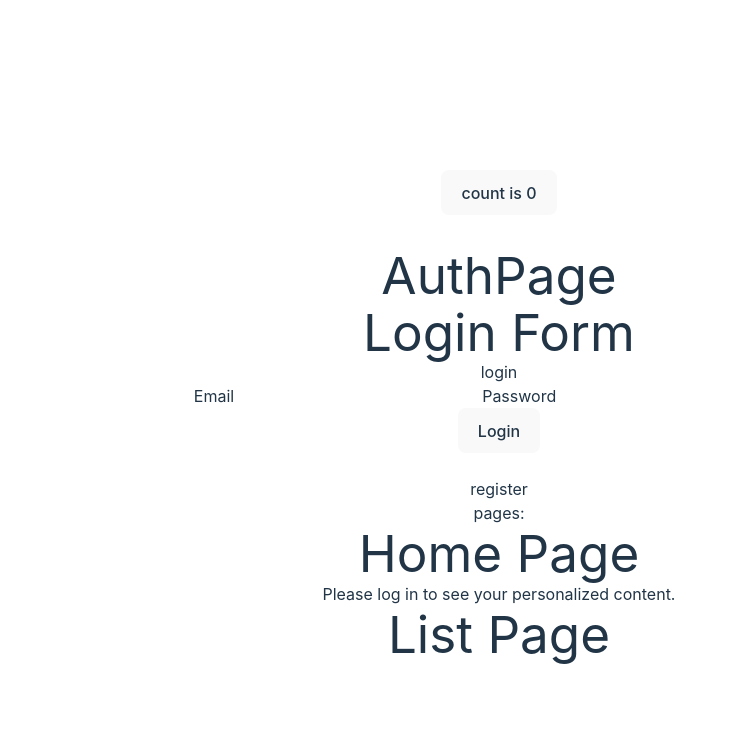
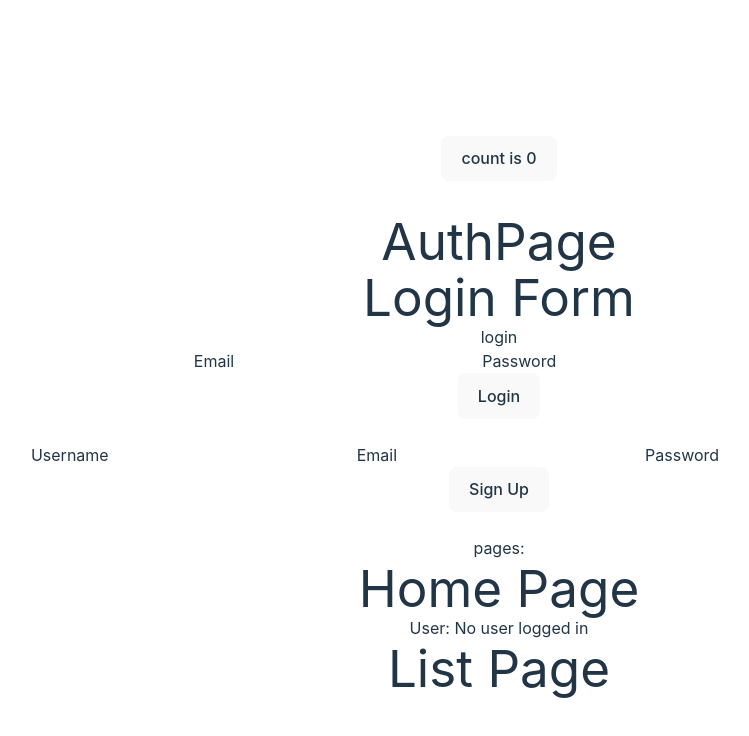
Before and after one commit to chasehaye/amm, a React (Vite) app in the folder frontend/: page / in a window 1280 px wide. Shown: the top 736 px of the page, without its empty margins (141-890 px from the left). Built offline with nearby package versions, Linux system fonts and the light colour scheme.

Commit message:
functional login

```diff
--- a/frontend/package.json
+++ b/frontend/package.json
@@ -11,6 +11,8 @@
   },
   "dependencies": {
     "axios": "^1.7.2",
+    "cors": "^2.8.5",
+    "jsonwebtoken": "^9.0.2",
     "react": "^18.2.0",
     "react-dom": "^18.2.0",
     "react-router-dom": "^6.23.1"
--- a/frontend/src/AuthPage/Forms/Login.jsx
+++ b/frontend/src/AuthPage/Forms/Login.jsx
@@ -1,6 +1,5 @@
 import React, { useState } from 'react';
 import * as userService from '../../utilities/user-service'
-import { useUser } from '../../GlobalProvider';
 
 function Login() {
     const [credentials, setCredentials] = useState({
@@ -22,6 +21,8 @@ function Login() {
         // will resolve to the user object included in the
         // payload of the JSON Web Token (JWT)
         const user = await userService.login(credentials);
+        console.log(user)
+
         setUser(user);
     } catch {
         setError('Log In Failed');
--- a/frontend/src/AuthPage/Forms/Resgister.jsx
+++ b/frontend/src/AuthPage/Forms/Resgister.jsx
@@ -1,15 +1,15 @@
-import React, { useState } from 'react';
+import React, { useState, useContext } from 'react';
 import * as userService from '../../utilities/user-service'
+import { UserContext } from '../../UserProvider';
 
 function Register(){
-
+  const { user, setUser } = useContext(UserContext);
   const [credentials, setCredentials] = useState({
     name: '',
     email: '',
     password: '',
-        confirm: '',
-        error: ''
   });
+
   const [error, setError] = useState('');
 
   function handleChange(evt) {
@@ -20,18 +20,37 @@ function Register(){
   async function handleSubmit(evt) {
     evt.preventDefault();
     try {
-          const user = await userService.signUp(credentials);
+      console.log('main register')
+      const user = await userService.register(credentials);
+      console.log(user)
       setUser(user);
     } catch {
       setError('Log In Failed');
     }
+
   }
 
     return(
         <>
-        <h5>
-            register
-        </h5>
+      <div>
+        <form autoComplete="off" onSubmit={handleSubmit}>
+          <div>
+            <label >Username</label>
+            <input type="text" name="name" value={credentials.name} onChange={handleChange} required />
+
+            <label>Email</label>
+            <input type="email" name="email" value={credentials.email} onChange={handleChange} required />
+
+            <label>Password</label>
+            <input type="password" name="password" value={credentials.password} onChange={handleChange} required />
+
+            <div>
+              <button>Sign Up</button>
+            </div>
+          </div>
+        </form>
+      </div>
+      <p className="error-message">&nbsp;{credentials.error}</p>
         </>
     )
 
--- a/frontend/src/GlobalProvider.jsx
+++ /dev/null
@@ -1,24 +0,0 @@
-// GlobalContext.js
-import React, { createContext, useContext, useState } from 'react';
-
-// Create a context object
-const GlobalContext = createContext();
-
-// Create a provider component
-export const GlobalProvider = ({ children }) => {
-  const [user, setUser] = useState({
-    // Initialize your user variables here
-    loggedInUser: null,
-    authToken: null,
-    // Add more user-related variables as needed
-  });
-
-  return (
-    <GlobalContext.Provider value={{ user, setUser }}>
-      {children}
-    </GlobalContext.Provider>
-  );
-};
-
-// Custom hook to use the global state
-export const useUser = () => useContext(GlobalContext);
--- a/frontend/src/HomePage/HomePage.jsx
+++ b/frontend/src/HomePage/HomePage.jsx
@@ -1,19 +1,18 @@
-import { useUser } from "../GlobalProvider"
+import React, { useContext } from 'react';
+import { UserContext } from '../UserProvider';
 
 function Home() {
 
-    const { user } = useUser();
+    const { user, setUser } = useContext(UserContext);
 
-    return(
+    return (
         <>
-        <h1>Home Page</h1>
-        {user.loggedInUser ? (
-                <p>Welcome, {user.loggedInUser}!</p>
-            ) : (
-                <p>Please log in to see your personalized content.</p>
-            )}
+            <h1>Home Page</h1>
+            <div>
+                <p>User: {user ? user.name : 'No user logged in'}</p>
+            </div>
         </>
-    )
+    );
 }
 
 export default Home
--- /dev/null
+++ b/frontend/src/UserProvider.jsx
@@ -0,0 +1,15 @@
+import React, { createContext, useState } from 'react';
+
+const UserContext = createContext();
+
+const UserProvider = ({ children }) => {
+    const [user, setUser] = useState(null);
+
+    return (
+        <UserContext.Provider value={{ user, setUser }}>
+            {children}
+        </UserContext.Provider>
+    );
+};
+
+export { UserContext, UserProvider };
--- a/frontend/src/main.jsx
+++ b/frontend/src/main.jsx
@@ -3,14 +3,14 @@ import ReactDOM from 'react-dom/client'
 import App from './App.jsx'
 import { BrowserRouter as Router } from 'react-router-dom'
 import './index.css'
-import { GlobalProvider } from './GlobalProvider.jsx'
+import { UserProvider } from './UserProvider.jsx'
 
 ReactDOM.createRoot(document.getElementById('root')).render(
   <React.StrictMode>
-    <GlobalProvider>
+    <UserProvider>
       <Router>
         <App />
       </Router>
-    </GlobalProvider>
+    </UserProvider>
   </React.StrictMode>
 )
--- a/frontend/src/utilities/user-api.js
+++ b/frontend/src/utilities/user-api.js
@@ -1,10 +1,18 @@
 import sendRequest from "./send-request";
-const BASE_URL = '/api/user/';
+const BASE_URL = '/api/user';
 
 export function register(userData) {
-    return sendRequest(BASE_URL, 'POST', userData);
-  }
+  return sendRequest(`${BASE_URL}/register`, 'POST', userData);
+}
 
 export function login(credentials) {
-    return sendRequest(`${BASE_URL}/login`, 'POST', credentials);
+  return sendRequest(`${BASE_URL}/login`, 'POST', credentials);
 }
+
+export function grabUser() {
+  return sendRequest(`${BASE_URL}/user`, 'GET');
+}
+
+export function checkToken() {
+  return sendRequest(`${BASE_URL}/user`);
+}
--- a/frontend/src/utilities/user-service.js
+++ b/frontend/src/utilities/user-service.js
@@ -1,11 +1,11 @@
 //path
 //user-service
-//users-api
+//user-api
 //send-request
-import * as usersAPI from './user-api';
+import * as userAPI from './user-api';
 
 export async function signUp(userData) {
-  const token = await usersAPI.signUp(userData);
+  const token = await userAPI.signUp(userData);
   //store token in local storage
   localStorage.setItem('token', token);
   return getUser();
@@ -22,16 +22,18 @@ export function getToken() {
   if (payload.exp < Date.now() / 1000) {
     localStorage.removeItem('token');
     return null;
-   }
-   return token;
+  }
+  return token;
 }
 
-export function getUser() {
-  const token = getToken();
-  return token ?
-    JSON.parse(atob(token.split('.')[1])).user
-    :
-    null;
+export async function getUser() {
+  try {
+    const userData = await userAPI.grabUser();
+    return userData;
+  } catch (error) {
+    console.error('Error fetching user:', error);
+    return null;
+  }
 }
 
 export function logOut() {
@@ -39,12 +41,12 @@ export function logOut() {
 }
 
 export async function login(credentials) {
-  const token = await usersAPI.login(credentials);
-  localStorage.setItem('token', token);
+  const token = await userAPI.login(credentials);
+  localStorage.setItem('token', token.jwt);
   return getUser();
 }
 
 export function checkToken() {
-  return usersAPI.checkToken()
+  return userAPI.checkToken()
     .then(dateStr => new Date(dateStr));
 }
```
Also changed, not shown: 2 other files (tests, documents, lock files or other folders). Lines whose indentation alone changed are shown as unchanged.
